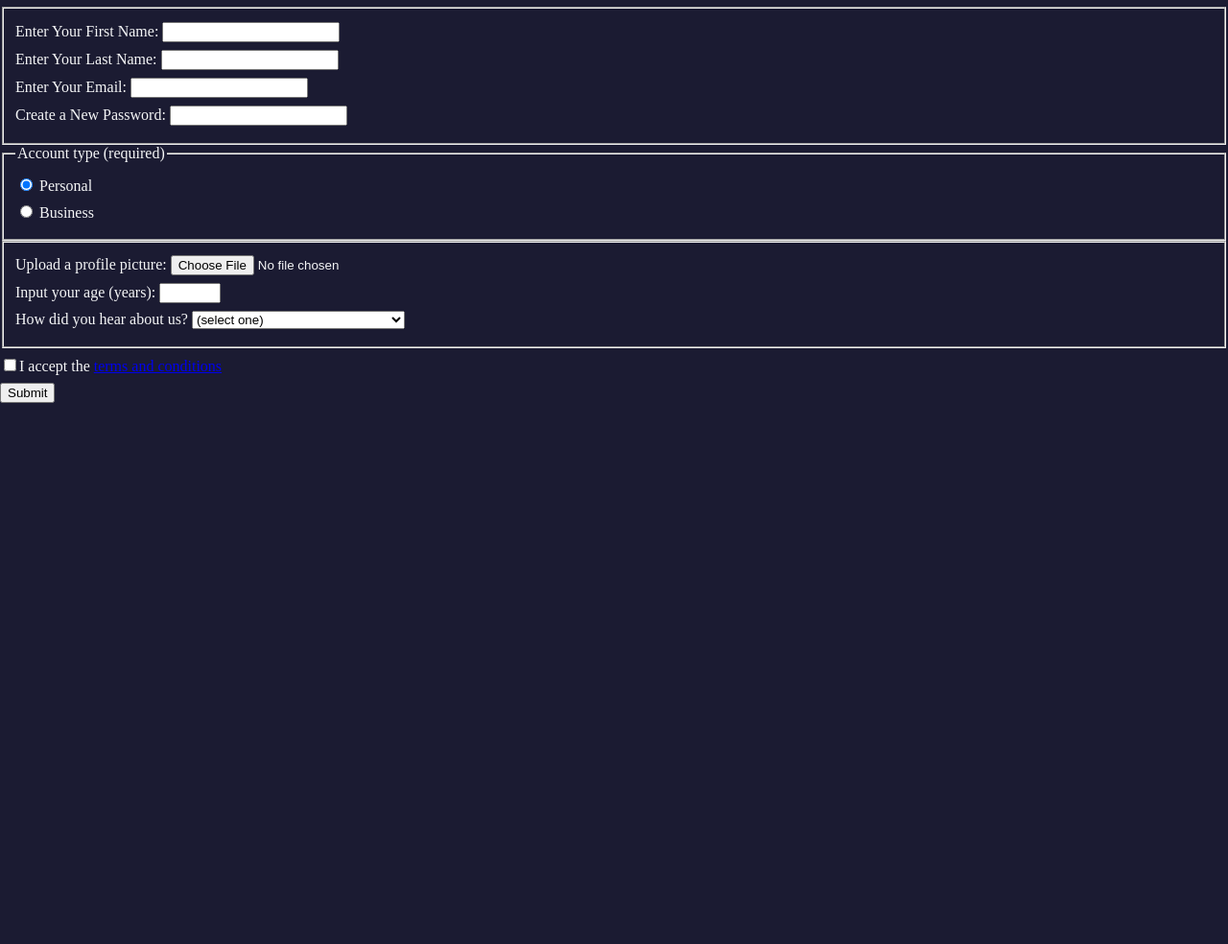
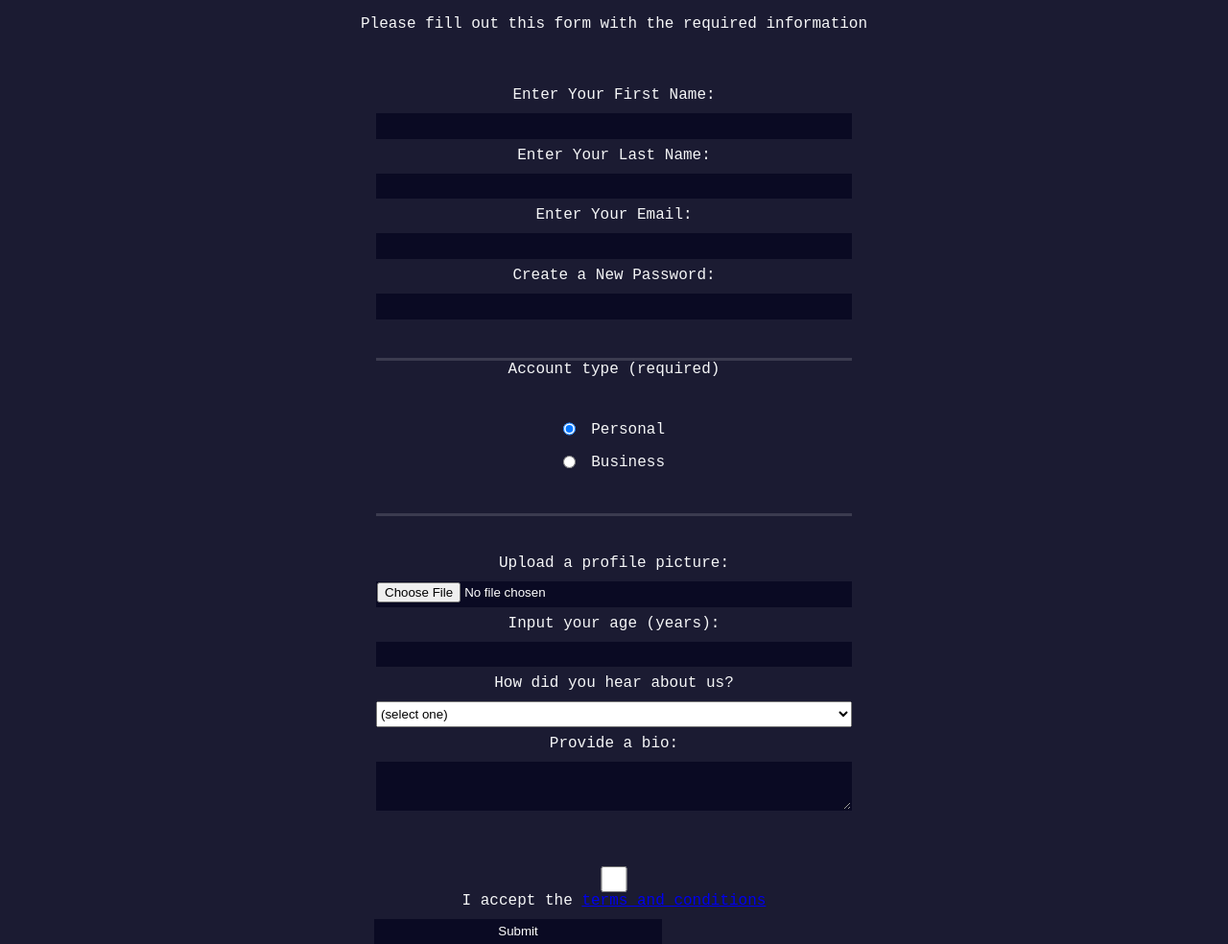
Before and after one commit to yxl10011/freecodecamp, a plain HTML site: page RegistrationForm/index.html in a window 1280 px wide. Shown: the part 85-1069 px from the top of the page at 96% size. Before the commit the page ends 800 px from the top, so only its background shows below. Drawn offline with Linux system fonts and the light colour scheme.

Commit message:
25_04_16

```diff
--- a/RegistrationForm/index.html
+++ b/RegistrationForm/index.html
@@ -1,32 +1,40 @@
 <DOCTYPE html>
-<html lang="en">
+    <html lang="en">
+
     <head>
         <title>Registration Form</title>
         <meta charset="utf-8">
         <link rel="stylesheet" href="styles.css">
     </head>
+
     <body>
         <h1>Registration Form</h1>
         <p>Please fill out this form with the required information</p>
         <form>
             <fieldset>
-                <label for="first-name" type="text">Enter Your First Name: <input id="first-name" required/></label>
-                <label for="last-name" type="text">Enter Your Last Name: <input id="last-name" required/></label>
-                <label for="email" type="text">Enter Your Email: <input id="email" reqiured/></label>
-                <label for="new-password" type="text">Create a New Password: <input id="new-password" pattern="[a-z0-5{8,}]" required/></label>
+                <label for="first-name" type="text">Enter Your First Name: <input id="first-name" name="first-name"
+                        required /></label>
+                <label for="last-name" type="text">Enter Your Last Name: <input id="last-name" name="last-name"
+                        required /></label>
+                <label for="email" type="text">Enter Your Email: <input id="email" name="email" reqiured /></label>
+                <label for="new-password" type="text">Create a New Password: <input id="new-password"
+                        name="new-password" pattern="[a-z0-5{8,}]" required /></label>
             </fieldset>
             <fieldset>
                 <legend>Account type (required)</legend>
-                <label for="personal-account"><input type="radio" name="account-type" id="personal-account" checked/> Personal</label>
-                <label for="business-account"><input type="radio" name="account-type" id="business-account"/> Business</label>
+                <label for="personal-account"><input class="inline" type="radio" name="account-type" id="personal-account" checked />
+                Personal</label>
+                <label for="business-account"><input class="inline" type="radio" name="account-type" id="business-account" />
+                    Business</label>
             </fieldset>
             <fieldset>
-                <label>
-                    Upload a profile picture: <input type="file"/>
+                <label for="profile-picture">
+                    Upload a profile picture: <input type="file" id="profile-picture" name="profile-picture" />
                 </label>
-                <label>Input your age (years): <input type="number" min="13" max="120"/></label>
-                <label>How did you hear about us?
-                    <select>
+                <label for="age">Input your age (years): <input type="number" min="13" max="120" id="age"
+                        name="age" /></label>
+                <label for="referrer">How did you hear about us?
+                    <select id="referrer" name="referrer">
                         <option value="">(select one)</option>
                         <option value="1">freeCodeCamp News</option>
                         <option value="2">freeCodeCamp YouTube Channel</option>
@@ -34,11 +42,17 @@
                         <option value="4">Other</option>
                     </select>
                 </label>
+                <label for="bio">
+                    Provide a bio:
+                    <textarea id="bio" name="bio" rows="3" cols="30"></textarea>
+                </label>
+            </fieldset>
+            <label for="terms-and-conditions"><input type="checkbox" id="terms-and-conditions"
+                    name="terms-and-conditions" required />I accept the <a
+                    href="https://www.freecodecamp.org/news/terms-of-service/">terms and conditions</a></label>
 
-            </fieldset>
-            <label for="terms-and-conditions"><input type="checkbox" id="terms-and-conditions" required/>I accept the <a href="https://www.freecodecamp.org/news/terms-of-service/">terms and conditions</a></label>
-
-            <input type="submit" value="Submit"/>
+            <input type="submit" value="Submit" />
         </form>
     </body>
-</html>
+
+    </html>
--- a/RegistrationForm/styles.css
+++ b/RegistrationForm/styles.css
@@ -4,9 +4,61 @@ body {
   margin: 0;
   background-color: #1b1b32;
   color: #f5f6f7;
+  font-family: 'Courier New', Courier, monospace;
+  font-size: 16px;
 }
 
 label {
   display: block;
   margin: 0.5rem 0;
 }
+
+h1,
+p {
+  text-align: center;
+  margin: 1em auto;
+}
+
+form {
+  text-align: center;
+  margin: 0 auto;
+  max-width: 500px;
+  min-width: 300px;
+  width: 60vw;
+}
+
+fieldset {
+  border: 0px;
+  padding: 2rem 0 2rem 0;
+  border-bottom: 3px solid #3b3b4f;
+}
+
+fieldset:last-of-type {
+  border-bottom: none;
+}
+
+input,
+textarea,
+select {
+  width: 100%;
+  margin: 10px 0 0 0;
+  min-height: 2em;
+}
+
+.inline {
+  width: unset;
+  margin: 0 0.5em 0 0;
+  vertical-align: middle;
+}
+
+input,
+textarea {
+  background-color: #0a0a23;
+  border: 1px solid #0a0a23;
+  color: #ffffff;
+}
+
+input[type="submit"] {
+  display: block;
+  width: 60%;
+}
```
Also changed, not shown: 1 other file. Lines whose indentation alone changed are shown as unchanged.
